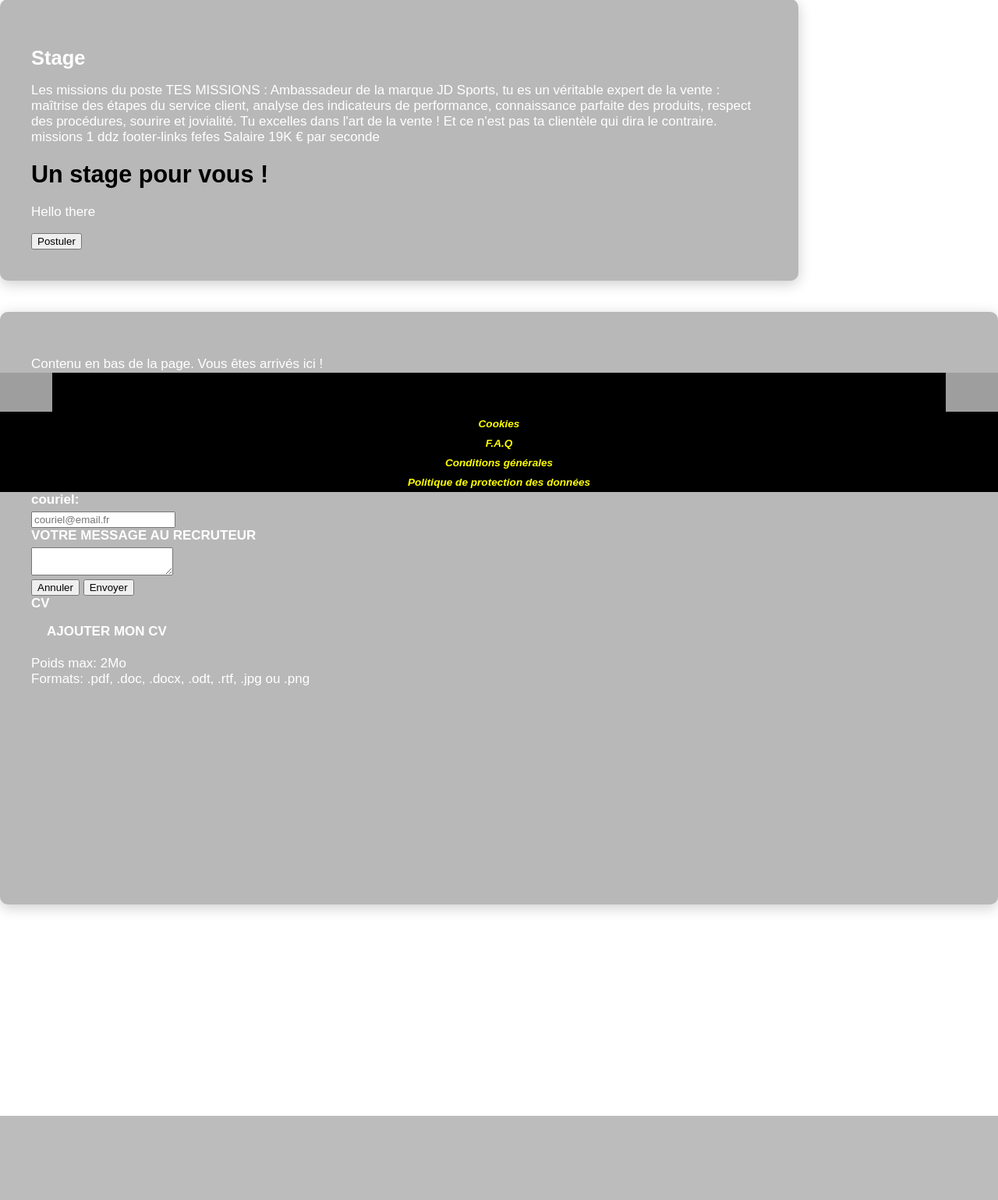
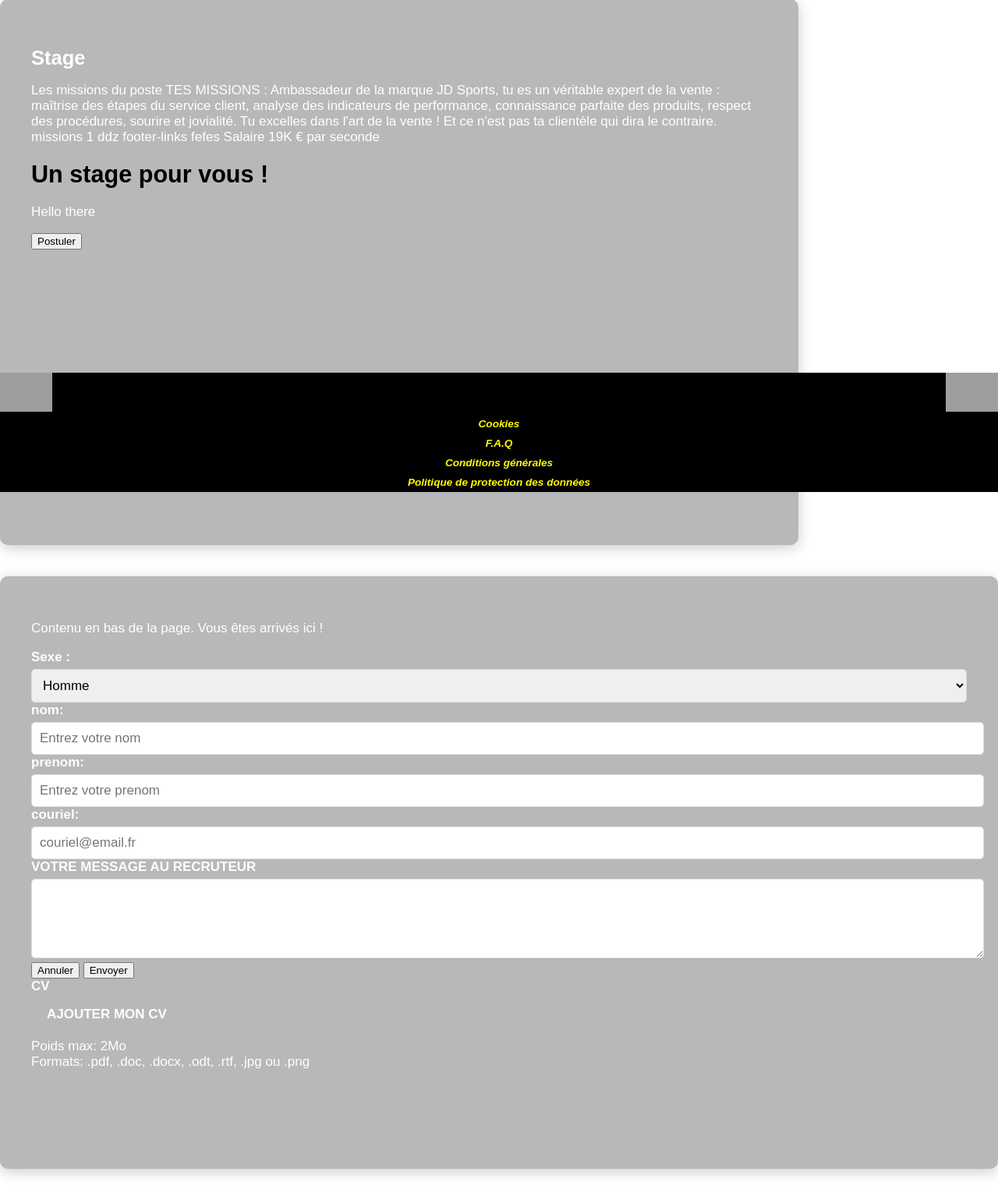
Before and after one commit to CESi-CPIA2-2425/Projet-4-Cherche-Stage, a PHP site: page /postuler.html in a window 1280 px wide. Shown: the part 169-1708 px from the top of the page at 78% size. Before the commit the page ends 1600 px from the top, so only its background shows below. Run offline with PHP 8.4, Linux system fonts and the light colour scheme; grey boxes are pictures that could not be loaded.

Commit message:
Add files via upload

```diff
--- a/Postuler.css
+++ b/Postuler.css
@@ -142,6 +142,9 @@
     min-height: 200vh;
 }
 
+
+
+
 main{
 	padding: 15px;
 }
@@ -161,6 +164,7 @@
     margin-bottom: 40px;
     box-shadow: 0 4px 18px rgba(0, 0, 0, 0.2);
     box-sizing: border-box; /* Permet de positionner les boutons */
+    height: 700px;
 }
 
 
@@ -201,6 +205,17 @@
     margin-bottom: 5px;
   }
 
+  input, select, textarea {
+    width: 100%;
+    padding: 10px;
+    border: 1px solid #ddd;
+    border-radius: 5px;
+    font-size: 1em;
+  }
+
+  textarea {
+    height: 80px;
+  }
 
 
 
```
